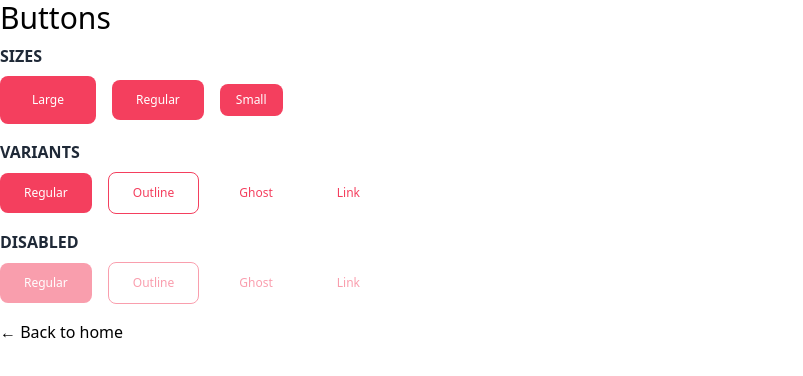
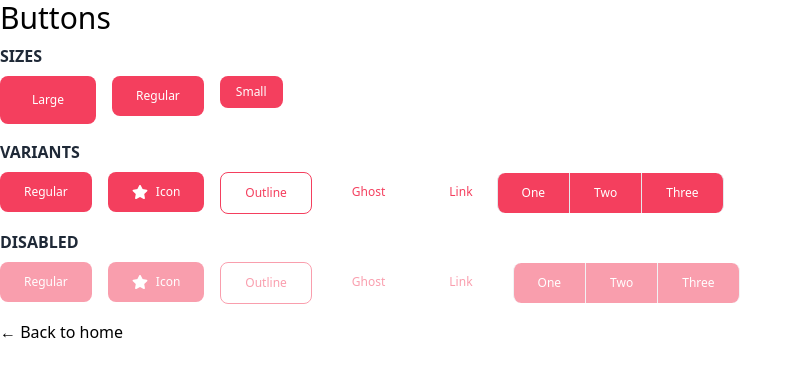
Before and after one commit to fridamaria/next-play, a Next.js app: page /components/buttons in a window 1280 px wide. Shown: the top 376 px of the page, without its empty margins (0-803 px from the left). Built offline with nearby package versions, Linux system fonts and the light colour scheme.

Commit message:
add icon and grouped buttons

```diff
--- a/components/button.tsx
+++ b/components/button.tsx
@@ -10,7 +10,8 @@ interface ButtonProps extends ButtonHTMLAttributes<HTMLButtonElement> {
   children: ReactNode
 }
 
-// TODO: add variants icon, grouped, dropdown, input
+// TODO: add variants dropdown, input
+// Make icon and grouped pure variants taking in props
 // add color options?
 
 export default function Button({
--- a/pages/components/buttons.tsx
+++ b/pages/components/buttons.tsx
@@ -1,6 +1,7 @@
 import React from "react";
 import Layout from "@/components/layout";
 import Button from "@/components/button";
+import { FaStar } from "react-icons/fa";
 
 export default function Buttons() {
   return (
@@ -9,23 +10,47 @@ export default function Buttons() {
         <h2 className="text-3xl mb-2">Buttons</h2>
         <div className="mb-4">
           <h3 className="uppercase font-semibold text-gray-800 mb-2">Sizes</h3>
+          <div className="flex">
             <Button size="large" className="mr-4">Large</Button>
             <Button className="mr-4">Regular</Button>
             <Button size="small">Small</Button>
           </div>
+        </div>
         <div className="mb-4">
           <h3 className="uppercase font-semibold text-gray-800 mb-2">Variants</h3>
+          <div className="flex">
             <Button className="mr-4">Regular</Button>
+            <Button className="mr-4 inline-flex items-center">
+              <FaStar className="w-4 h-4 mr-2"/>
+              Icon
+            </Button>
             <Button variant="outline" className="mr-4">Outline</Button>
             <Button variant="ghost" className="mr-4">Ghost</Button>
             <Button variant="link">Link</Button>
+            <div className="flex items-center">
+              <Button className="border-l rounded-r-none">One</Button>
+              <Button className="border-l border-r rounded-none ">Two</Button>
+              <Button className="border-r rounded-l-none">Three</Button>
+            </div>
+          </div>
         </div>
         <div className="mb-4">
           <h3 className="uppercase font-semibold text-gray-800 mb-2">Disabled</h3>
+          <div className="flex">
             <Button disabled className="mr-4">Regular</Button>
+            <Button disabled className="mr-4 inline-flex items-center">
+                <FaStar className="w-4 h-4 mr-2"/>
+                Icon
+              </Button>
             <Button variant="outline" disabled className="mr-4">Outline</Button>
             <Button variant="ghost" disabled className="mr-4">Ghost</Button>
             <Button variant="link" disabled className="mr-4">Link</Button>
+            <div className="flex items-center">
+              <Button disabled className="border-l rounded-r-none">One</Button>
+              <Button disabled className="border-l border-r rounded-none ">Two</Button>
+              <Button disabled className="border-r rounded-l-none">Three</Button>
+            </div>
+          </div>
         </div>
       </section>
     </Layout>
--- a/tailwind.config.js
+++ b/tailwind.config.js
@@ -24,7 +24,7 @@ module.exports = {
         brand: {
           light: colors.rose[100],
           DEFAULT: colors.rose[500],
-          dark: colors.rose[700],
+          dark: colors.rose[600],
         },
       },
     },
```
Lines whose indentation alone changed are shown as unchanged.
